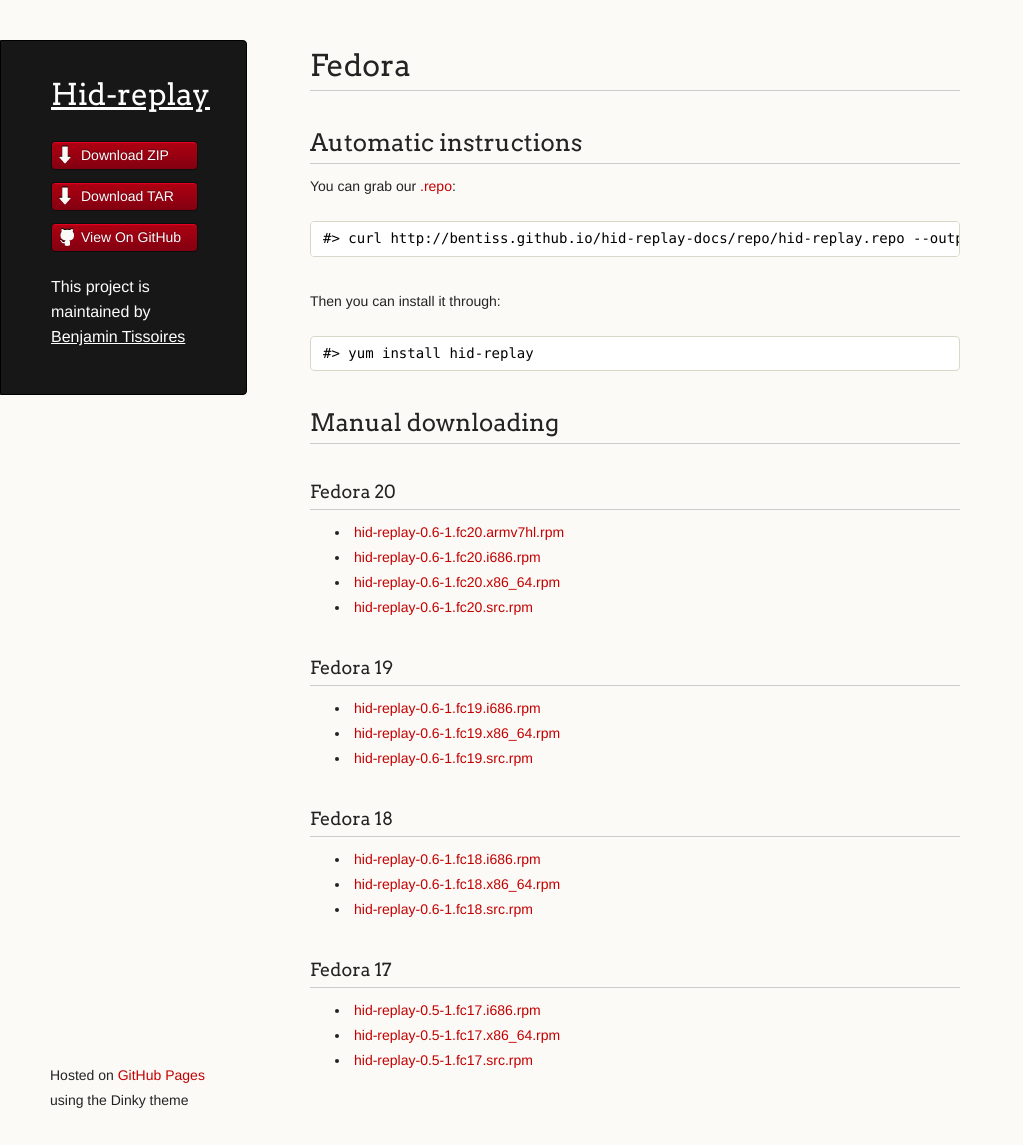
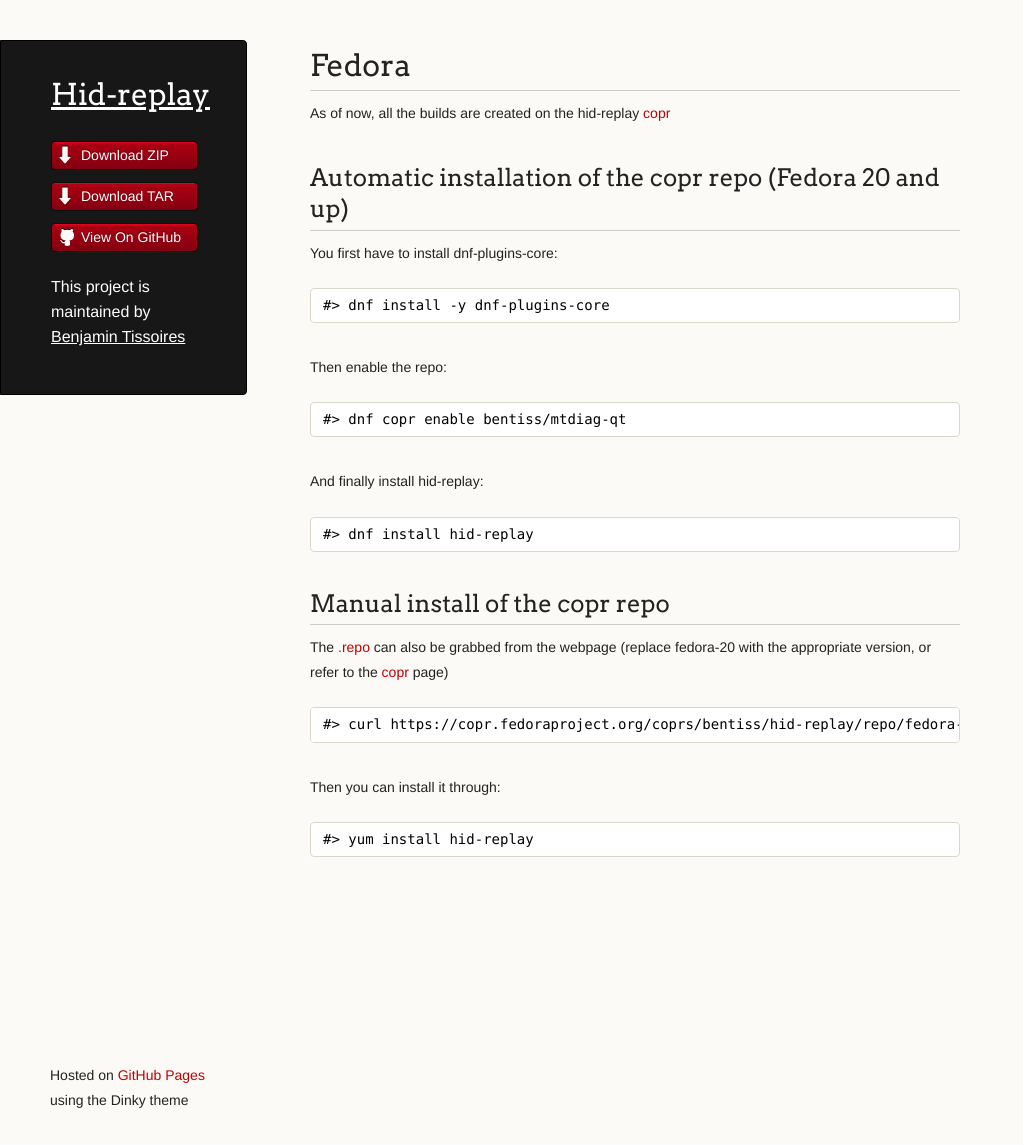
Before and after one commit to bentiss/hid-replay-docs, a Jekyll site: the page built from Fedora.md, in a window 1280 px wide and 1145 px high. Shown: the whole window, without its empty margins (0-1023 px from the left). Built offline with Jekyll 4.4.1, drawn with Linux system fonts in a browser that asks for light colours; Markdown is read by kramdown in place of the engine named in the settings.

Commit message:
Point to the copr repo instead of having our own

```diff
--- a/Fedora.md
+++ b/Fedora.md
@@ -5,34 +5,26 @@
 
 # Fedora
 
-## Automatic instructions
-You can grab our [.repo](repo/hid-replay.repo):
+As of now, all the builds are created on the hid-replay [copr](https://copr.fedoraproject.org/coprs/bentiss/hid-replay/)
 
-	#> curl http://bentiss.github.io/hid-replay-docs/repo/hid-replay.repo --output /etc/yum.repos.d/hid-replay.repo
+## Automatic installation of the copr repo (Fedora 20 and up)
+You first have to install dnf-plugins-core:
+
+	#> dnf install -y dnf-plugins-core
+
+Then enable the repo:
+
+	#> dnf copr enable bentiss/mtdiag-qt
+
+And finally install hid-replay:
+
+	#> dnf install hid-replay
+
+## Manual install of the copr repo
+The [.repo](repo/hid-replay.repo) can also be grabbed from the webpage (replace fedora-20 with the appropriate version, or refer to the [copr](https://copr.fedoraproject.org/coprs/bentiss/hid-replay/) page)
+
+	#> curl https://copr.fedoraproject.org/coprs/bentiss/hid-replay/repo/fedora-20/bentiss-hid-replay-fedora-20.repo --output /etc/yum.repos.d/hid-replay.repo
 
 Then you can install it through:
 
 	#> yum install hid-replay
-
-## Manual downloading
-
-### Fedora 20
-* [hid-replay-0.6-1.fc20.armv7hl.rpm](repo/20/armhfp/hid-replay-0.6-1.fc20.armv7hl.rpm)
-* [hid-replay-0.6-1.fc20.i686.rpm](repo/20/i386/hid-replay-0.6-1.fc20.i686.rpm)
-* [hid-replay-0.6-1.fc20.x86_64.rpm](repo/20/x86_64/hid-replay-0.6-1.fc20.x86_64.rpm)
-* [hid-replay-0.6-1.fc20.src.rpm](repo/20/SRPMS/hid-replay-0.6-1.fc20.src.rpm)
-
-### Fedora 19
-* [hid-replay-0.6-1.fc19.i686.rpm](repo/19/i386/hid-replay-0.6-1.fc19.i686.rpm)
-* [hid-replay-0.6-1.fc19.x86_64.rpm](repo/19/x86_64/hid-replay-0.6-1.fc19.x86_64.rpm)
-* [hid-replay-0.6-1.fc19.src.rpm](repo/19/SRPMS/hid-replay-0.6-1.fc19.src.rpm)
-
-### Fedora 18
-* [hid-replay-0.6-1.fc18.i686.rpm](repo/18/i386/hid-replay-0.6-1.fc18.i686.rpm)
-* [hid-replay-0.6-1.fc18.x86_64.rpm](repo/18/x86_64/hid-replay-0.6-1.fc18.x86_64.rpm)
-* [hid-replay-0.6-1.fc18.src.rpm](repo/18/SRPMS/hid-replay-0.6-1.fc18.src.rpm)
-
-### Fedora 17
-* [hid-replay-0.5-1.fc17.i686.rpm](repo/17/i386/hid-replay-0.5-1.fc17.i686.rpm)
-* [hid-replay-0.5-1.fc17.x86_64.rpm](repo/17/x86_64/hid-replay-0.5-1.fc17.x86_64.rpm)
-* [hid-replay-0.5-1.fc17.src.rpm](repo/17/SRPMS/hid-replay-0.5-1.fc17.src.rpm)
```
Also changed, not shown: RHEL.md (+21 -11 lines), index.md (+2 -2 lines), 2 other files.
